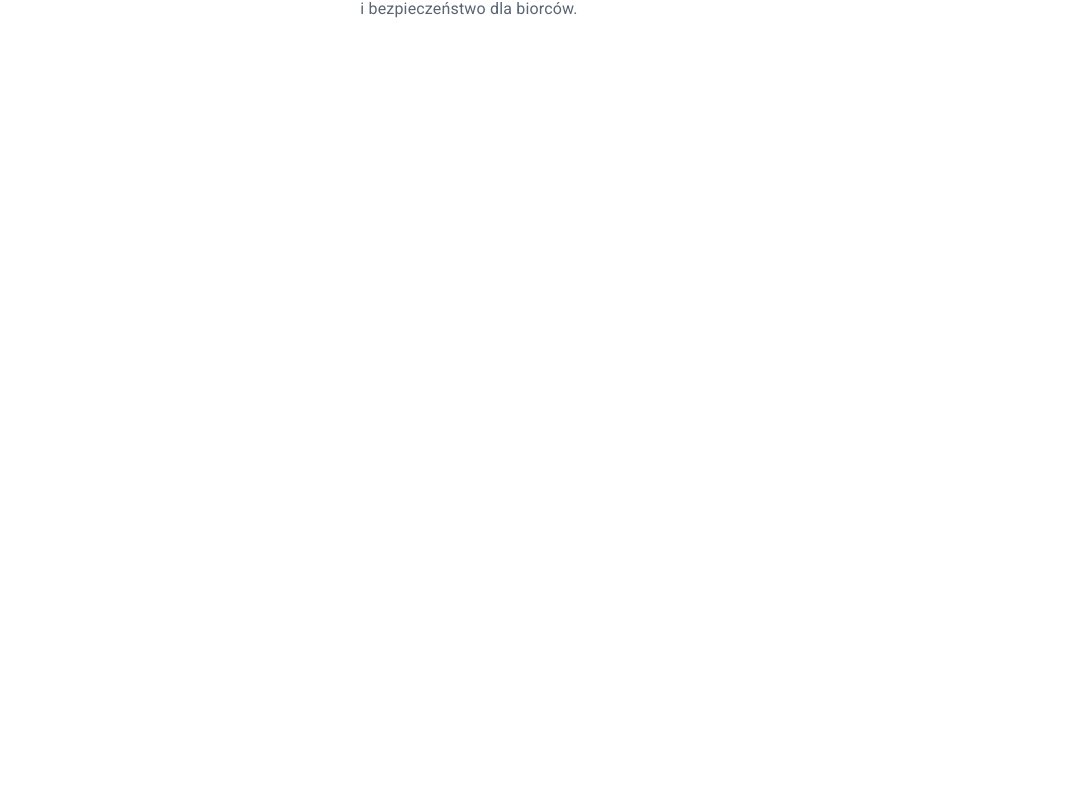
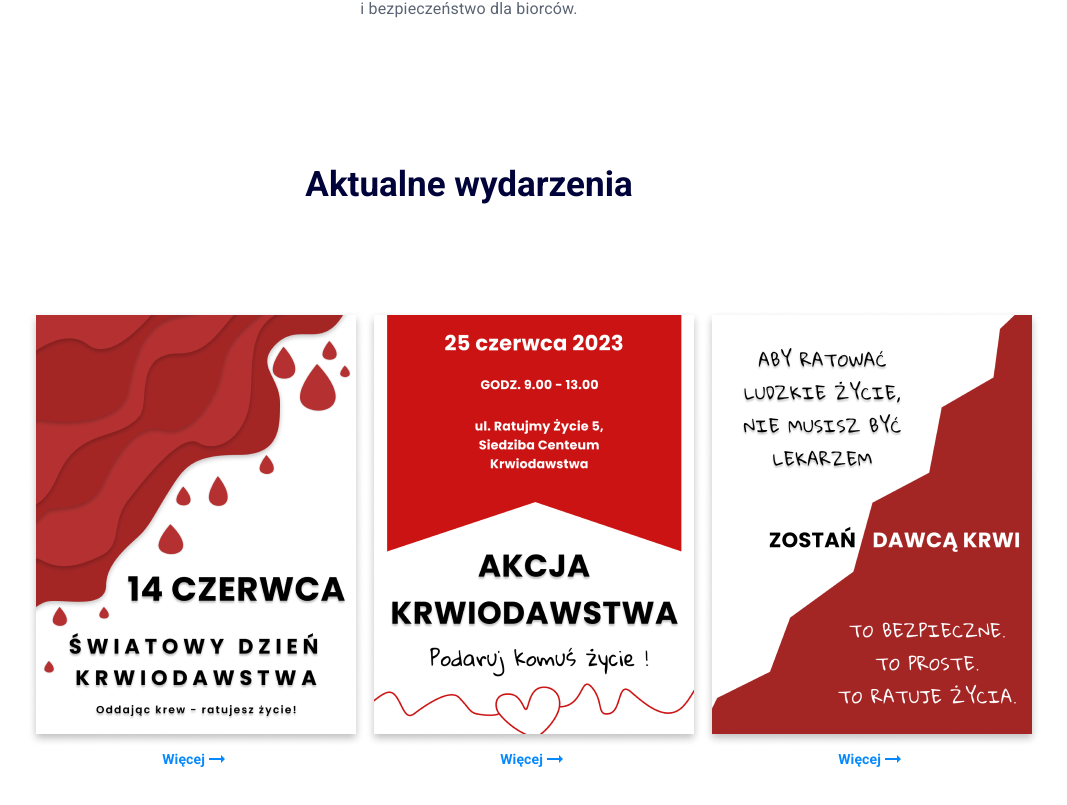
Before and after one commit to kinga-kus/Blood-Donation, a React (Create React App) app: page / in a window 1280 px wide. Shown: the part 1154-1959 px from the top of the page, without its empty margins (171-1238 px from the left). Before the commit the page ends 1295 px from the top, so only its background shows below. Built offline with nearby package versions, Linux system fonts and the light colour scheme.

Commit message:
feat: :sparkles: Added ActualEvents componet

```diff
--- a/src/App.tsx
+++ b/src/App.tsx
@@ -2,12 +2,14 @@ import React from 'react';
 import './App.css';
 import Banner from './components/Banner';
 import AboutUs from './components/AboutUs';
+import ActualEvents from './components/ActualEvents';
 
 function App() {
   return (
     <>
       <Banner />
       <AboutUs />
+      <ActualEvents />
     </>
   );
 }
--- a/src/components/ActualEvents.tsx
+++ b/src/components/ActualEvents.tsx
@@ -1,27 +1,112 @@
-import { Box, Grid, Typography } from '@mui/material';
-import ActualEvent1 from '../../assets/event1.png';
-import ActualEvent2 from '../../assets/event2.png';
-import ActualEvent3 from '../../assets/event3.png';
+import { Box, Typography, Container, styled } from '@mui/material';
+import ArrowRightAltIcon from '@mui/icons-material/ArrowRightAlt';
 
+import actualEvent1 from '../assets/event1.png';
+import actualEvent2 from '../assets/event2.png';
+import actualEvent3 from '../assets/event3.png';
+
+const EventsBox = styled(Box)(({ theme }) => ({
+  display: 'flex',
+  justifyContent: 'space-around',
+  width: '70%',
+  marginTop: theme.spacing(5),
+  [theme.breakpoints.down('md')]: {
+    width: '100%',
+    flexDirection: 'column'
+  }
+}));
+
+const EventBox = styled(Box)(({ theme }) => ({
+  display: 'flex',
+  flexDirection: 'column',
+  alignItems: 'center',
+  marginTop: theme.spacing(5),
+  [theme.breakpoints.down('sm')]: {
+    margin: theme.spacing(2, 0, 2, 0)
+  }
+}));
 
 const ActualEvents = () => {
   return (
-    <Box>
-      <Box sx={{ display: "flex" }}>
-        <Typography variant="h3" color="red">AKTUALNE&nbsp; &nbsp;</Typography>
-        <Typography variant="h3">WYDARZENIA</Typography>
-      </Box>
-      <Grid container spacing={0}>
-        <Grid>
-          <img src={ActualEvent1} alt="Actual event number 1" />
-        </Grid>
-        <Grid>
-          <img src={ActualEvent2} alt="Actual event number 2" />
-        </Grid>
-        <Grid>
-          <img src={ActualEvent3} alt="Actual event number 3" />
-        </Grid>
-      </Grid>
+    <Box
+      sx={{
+        display: 'flex',
+        flexDirection: 'column',
+        justifyContent: 'center',
+        alignItems: 'center',
+        my: 10
+      }}
+    >
+      <Typography
+        variant="h3"
+        sx={{
+          fontSize: '35px',
+          fontWeight: 'bold',
+          color: '#000339',
+          my: 3
+        }}
+      >
+        Aktualne wydarzenia
+      </Typography>
+      <EventsBox>
+        <EventBox>
+          <img src={actualEvent1} alt="actualEvent1" />
+          <Box
+            sx={{
+              cursor: 'pointer',
+              display: 'flex',
+              justifyContent: 'center',
+              alignItems: 'center'
+            }}
+          >
+            <Typography
+              variant="body2"
+              sx={{ fontWeight: 'bold', fontSize: '14px', color: '#0689FF' }}
+            >
+              Więcej
+            </Typography>
+            <ArrowRightAltIcon style={{ color: '#0689FF' }} />
+          </Box>
+        </EventBox>
+        <EventBox>
+          <img src={actualEvent2} alt="actualEvent2" />
+          <Box
+            sx={{
+              cursor: 'pointer',
+              display: 'flex',
+              justifyContent: 'center',
+              alignItems: 'center'
+            }}
+          >
+            <Typography
+              variant="body2"
+              sx={{ fontWeight: 'bold', fontSize: '14px', color: '#0689FF' }}
+            >
+              Więcej
+            </Typography>
+            <ArrowRightAltIcon style={{ color: '#0689FF' }} />
+          </Box>
+        </EventBox>
+        <EventBox>
+          <img src={actualEvent3} alt="actualEvent1" />
+          <Box
+            sx={{
+              cursor: 'pointer',
+              display: 'flex',
+              justifyContent: 'center',
+              alignItems: 'center'
+            }}
+          >
+            <Typography
+              variant="body2"
+              sx={{ fontWeight: 'bold', fontSize: '14px', color: '#0689FF' }}
+            >
+              Więcej
+            </Typography>
+            <ArrowRightAltIcon style={{ color: '#0689FF' }} />
+          </Box>
+        </EventBox>
+      </EventsBox>
     </Box>
   );
 };
```
